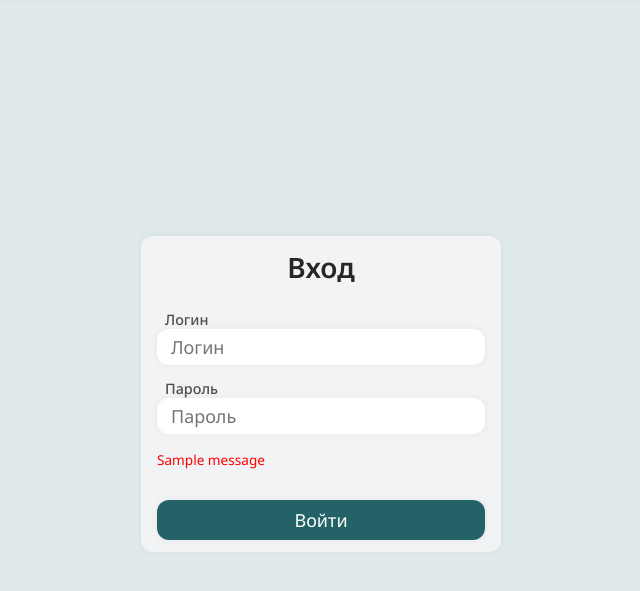
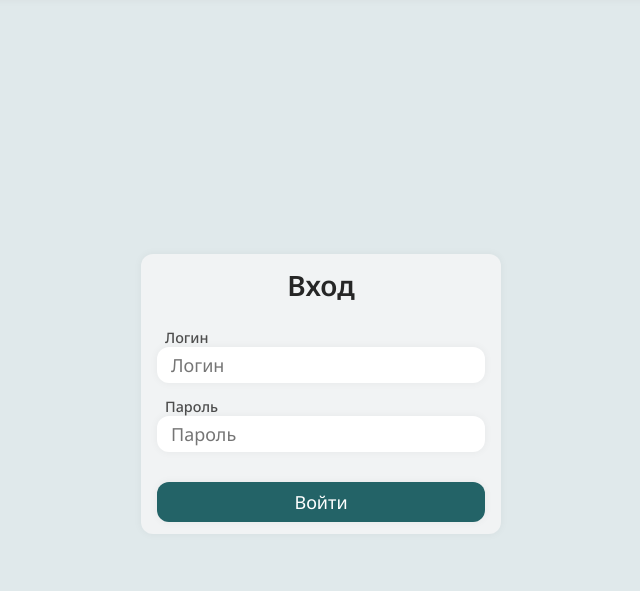
Before and after one commit to MrCrabs2000/The_magnificent_five_predprof_repo, a Flask app: page /login in a window 1280 px wide. Shown: the part 60-651 px from the top of the page, without its empty margins (319-959 px from the left). Run offline with Flask 3, Linux system fonts and the light colour scheme; tables that the repository leaves empty hold one stand-in row (values such as "Sample post"); one stand-in notice (Sample message) is shown; parts of the project's set-up code (start-up, migrations or seed data) failed here and were passed over.

Commit message:
Deleted flash message from login page

```diff
--- a/static/css/auth/auth.css
+++ b/static/css/auth/auth.css
@@ -46,9 +46,3 @@
     width: 100%;
     font-size: 18px;
 }
-
-
-.flash-text {
-    color: red;
-    font-size: 0.85rem;
-}
--- a/templates/auth/login.html
+++ b/templates/auth/login.html
@@ -18,18 +18,6 @@
             <form class="auth-form__form" id="authForm" method="post">
                 {{ fields.input(label="Логин", id="login", name="login", placeholder="Логин", required=True) }}
                 {{ fields.input(label="Пароль", id="password", name="password", placeholder="Пароль", type="password", required=True) }}
-
-                {% with messages = get_flashed_messages(with_categories=true) %}
-                    {% if messages %}
-                        <div class="flash-messages">
-                            {% for category, message in messages %}
-                                <div class="flash-message flash-{{ category }}">
-                                    <span class="flash-text">{{ message }}</span>
-                                </div>
-                            {% endfor %}
-                        </div>
-                    {% endif %}
-                {% endwith %}
             </form>
 
             <button class="auth-form__confirm-button accent" form="authForm">Войти</button>
```
